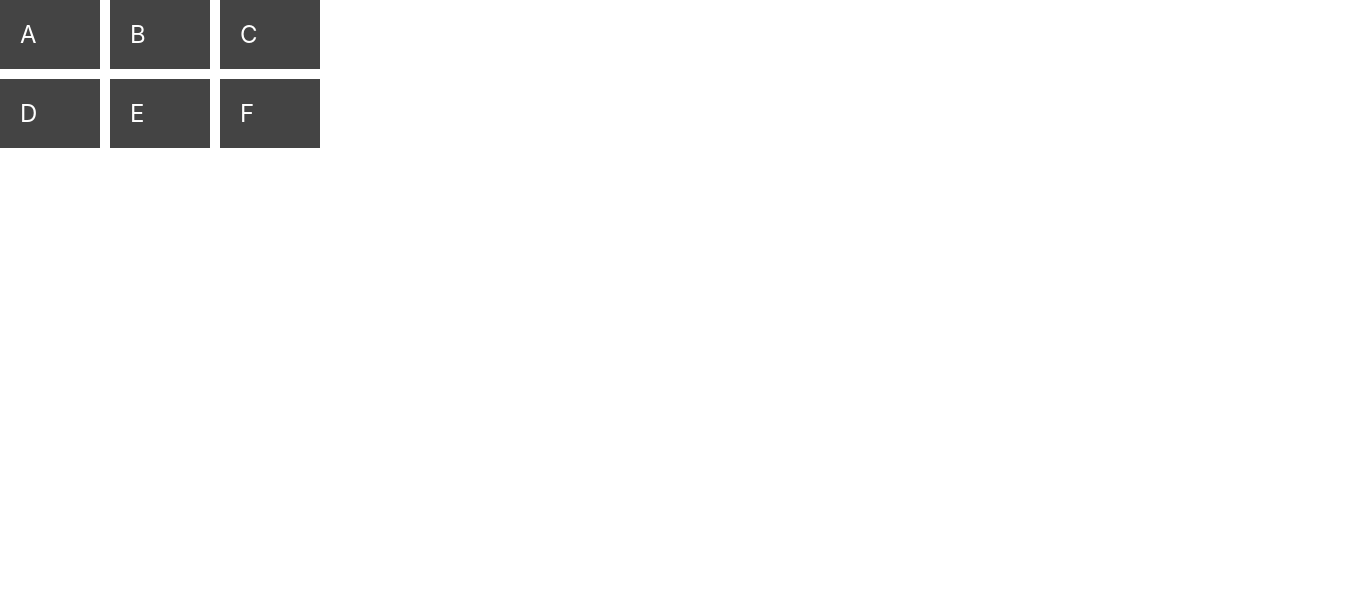
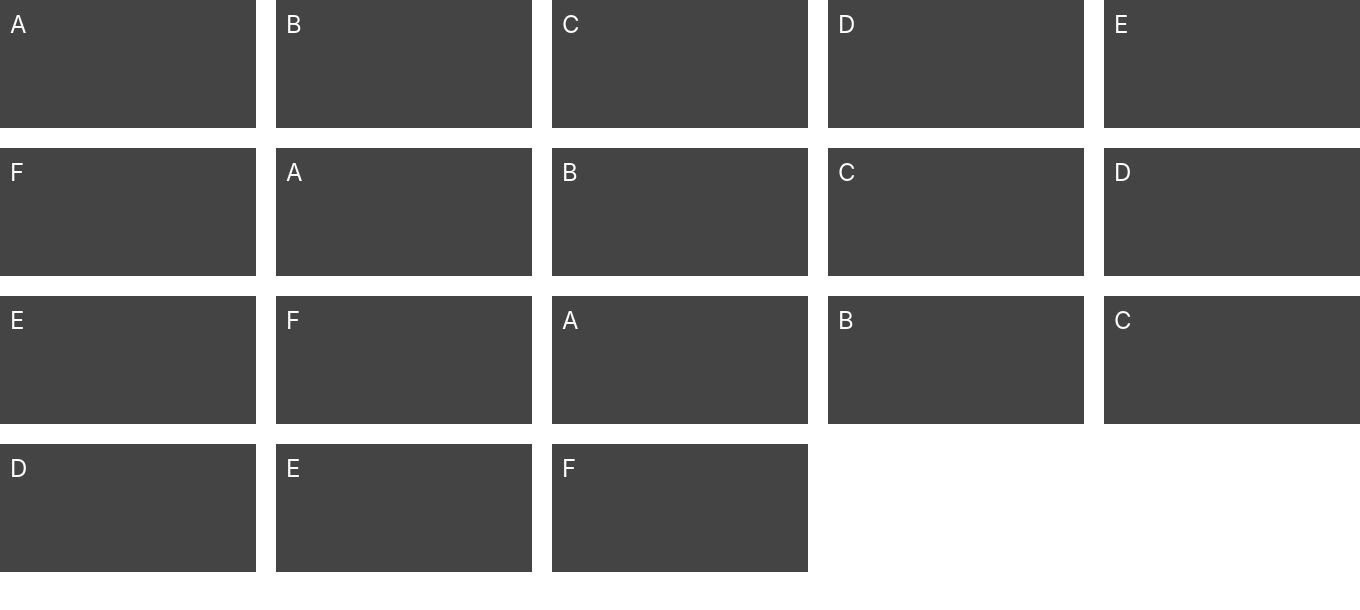
Before and after one commit to jamesncox/portfolio-v2, a React (Create React App) app: page / in a window 1280 px wide. Shown: the top 610 px of the page, 1360 px wide, since content can reach past the window. Built offline with nearby package versions, Linux system fonts and the light colour scheme.

Commit message:
Update App.css and App.js

```diff
--- a/src/App.js
+++ b/src/App.js
@@ -10,6 +10,18 @@ function App() {
       <div className="box D">D</div>
       <div className="box E">E</div>
       <div className="box F">F</div>
+      <div className="box a">A</div>
+      <div className="box b">B</div>
+      <div className="box c">C</div>
+      <div className="box D">D</div>
+      <div className="box E">E</div>
+      <div className="box F">F</div>
+      <div className="box a">A</div>
+      <div className="box b">B</div>
+      <div className="box c">C</div>
+      <div className="box D">D</div>
+      <div className="box E">E</div>
+      <div className="box F">F</div>
     </div>
   );
 }
--- a/src/stylesheets/App.css
+++ b/src/stylesheets/App.css
@@ -1,7 +1,8 @@
 .main-container {
     display: grid;
-    grid-template-columns: 100px 100px 100px;
-    grid-gap: 10px;
+    grid-template-columns: 20% 20% 20% 20% 20%;
+    grid-template-rows: 50% 50% 50% 50%;
+    grid-gap: 20px;
     background-color: #fff;
     color: #444;
 }
@@ -9,6 +10,6 @@
 .box {
     background-color: #444;
     color: #fff;
-    padding: 20px;
+    padding: 10px;
     font-size: 150%;
 }
```
